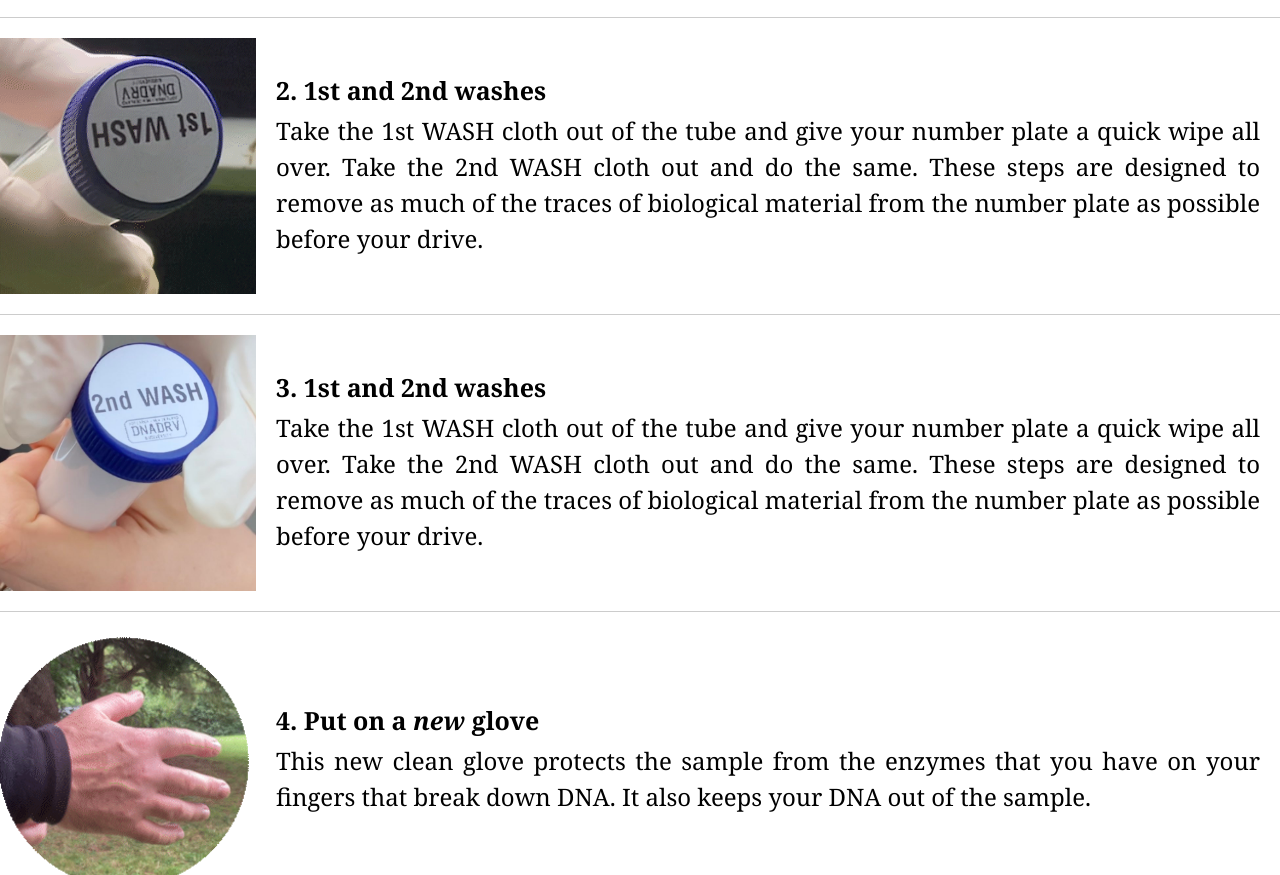
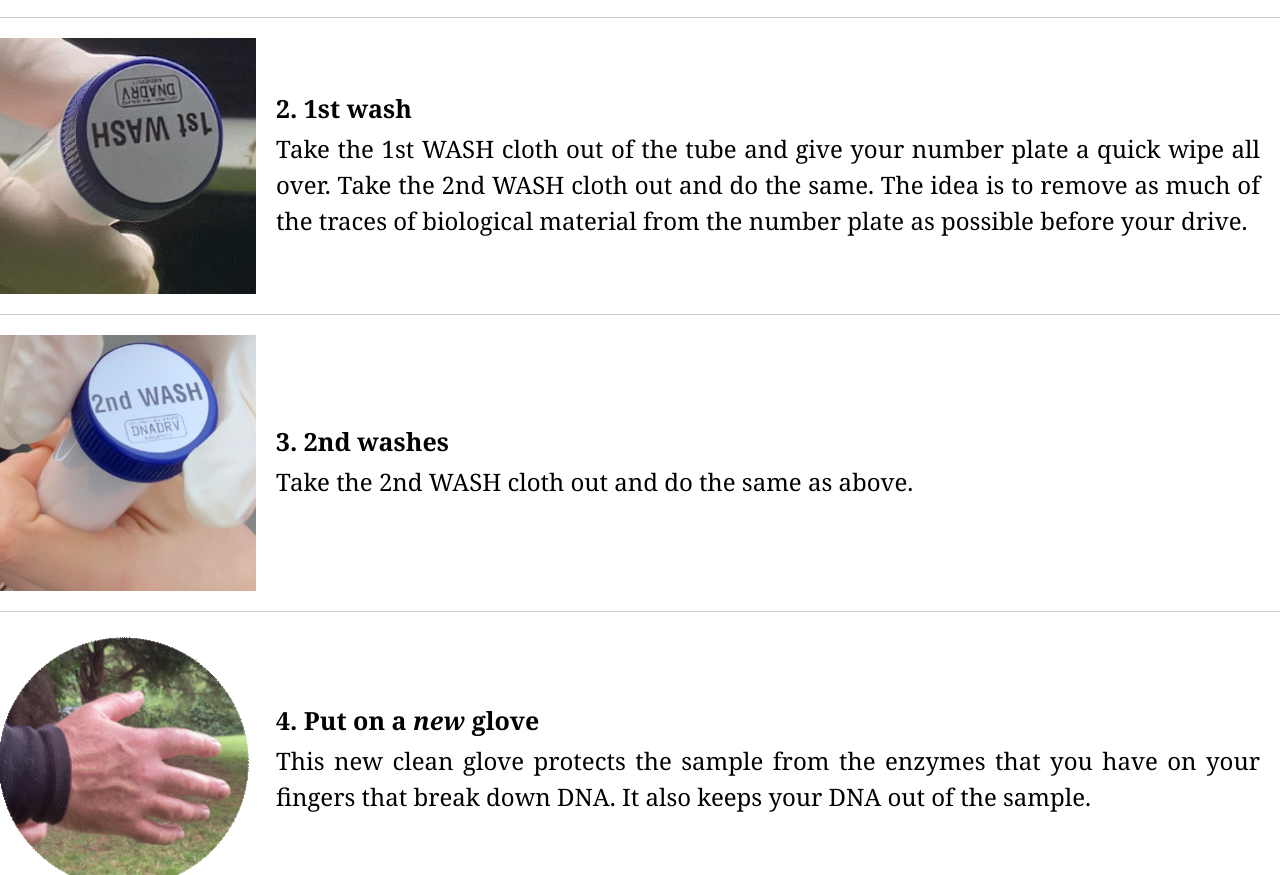
Before and after one commit to DNADRV/dnadrv.github.io, a plain HTML site: page instructions.html in a window 1280 px wide. Shown: the part 1844-2719 px from the top of the page. Drawn offline with Linux system fonts and the light colour scheme.

Commit message:
Update instructions.html

```diff
--- a/instructions.html
+++ b/instructions.html
@@ -110,9 +110,9 @@
         alt="1st Wash" class="responsive watch-swap" style="width: 100%">
     </div>
     <div class="text">
-      <h2> 2. 1st and 2nd washes</h2>
+      <h2> 2. 1st wash </h2>
       <p>Take the 1st WASH cloth out of the tube and give your number plate a quick wipe all over. Take the 2nd WASH
-        cloth out and do the same. These steps are designed to remove as much of the traces of biological material from
+        cloth out and do the same. The idea is to remove as much of the traces of biological material from
         the number plate as possible before your drive.</p>
     </div>
 
@@ -132,10 +132,8 @@
     </div>
 
     <div class="text">
-      <h2> 3. 1st and 2nd washes</h2>
-      <p>Take the 1st WASH cloth out of the tube and give your number plate a quick wipe all over. Take the 2nd WASH
-        cloth out and do the same. These steps are designed to remove as much of the traces of biological material from
-        the number plate as possible before your drive.</p>
+      <h2> 3. 2nd washes</h2>
+      <p>Take the 2nd WASH cloth out and do the same as above.</p>
     </div>
 </div>
 
```
